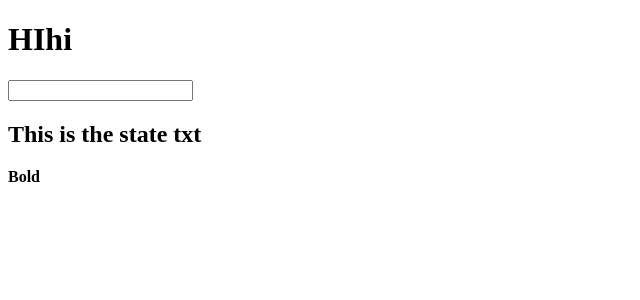
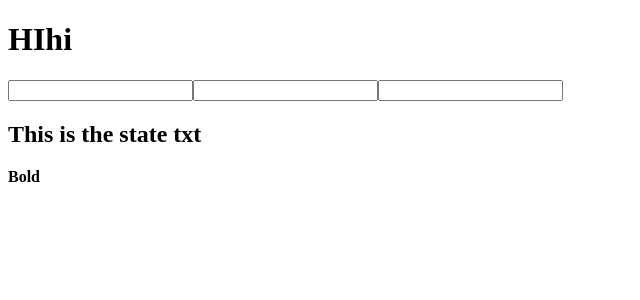
Before and after one commit to gamevnlc/Start-learning-react, a React (Create React App) app: page / in a window 1280 px wide. Shown: the top 300 px of the page, without its empty margins (0-640 px from the left). Built offline with nearby package versions, Linux system fonts and the light colour scheme.

Commit message:
Use React Components as Children for other Components

```diff
--- a/src/App.js
+++ b/src/App.js
@@ -19,7 +19,9 @@
     return (
       <div>
         <h1>{txt}</h1>
-        <input type="text" onChange={this.update.bind(this)}/>
+        <Widget update={this.update.bind(this)}/>
+        <Widget update={this.update.bind(this)}/>
+        <Widget update={this.update.bind(this)}/>
         <h2>{this.state.txt}</h2>
         <b>Bold</b>
       </div>
@@ -41,4 +43,7 @@
 
 // const App = () => <h1>Hello Stateless</h1>
 
+const Widget = (props) =>
+  <input type="text" onChange={props.update}/>
+
 export default App
```
